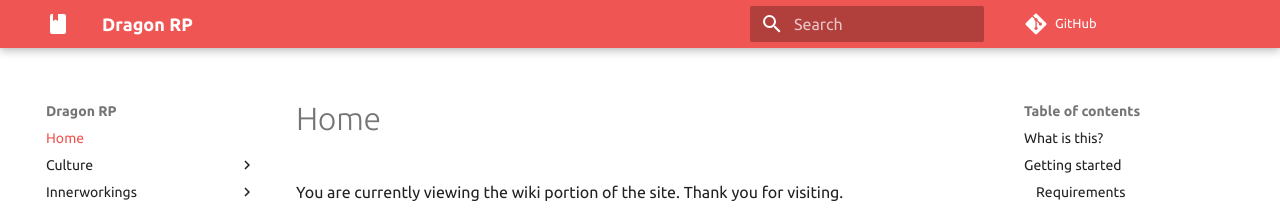
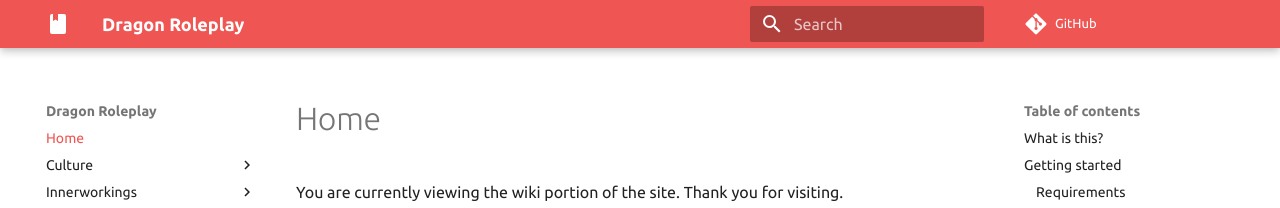
Before and after one commit to dragonprojects/dragonroleplay, an MkDocs documentation site: the page built from docs/index.md, in a window 1280 px wide. Shown: the top 208 px of the page. Built offline with MkDocs 1.6.1 and Material for MkDocs 9.7.7, drawn with Linux system fonts in a browser that asks for light colours; comment, search, counter and statistics services are not loaded.

Commit message:
Update site name and repo url

```diff
--- a/mkdocs.yml
+++ b/mkdocs.yml
@@ -1,5 +1,5 @@
 # Metadata
-site_name: Dragon RP
+site_name: Dragon Roleplay
 site_description: "The site that will help kickstart your role-play"
 site_author: "Dragon Projects"
 
@@ -28,7 +28,7 @@
   - "assets/script.js"
 
 # Repository
-repo_url: "https://github.com/jelle619/dragonrp"
+repo_url: "https://github.com/dragonprojects/dragonroleplay"
 edit_uri: "" # set to "edit/master/docs/" if you would like to use GitHub
 
 # Copyright
```
